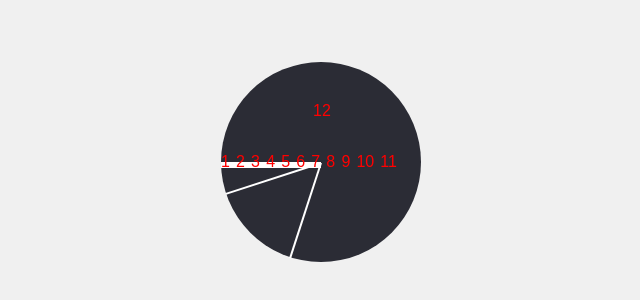
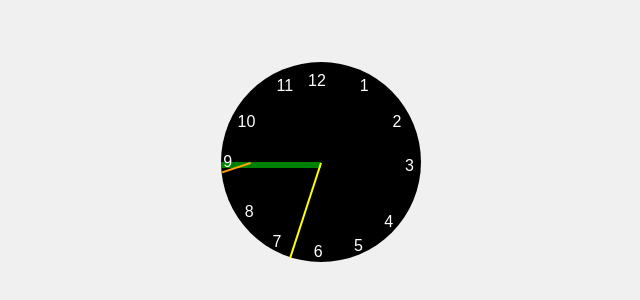
Before and after one commit to ranjanrana1712/clock, a plain HTML site: page index.html in a window 1280 px wide. Shown: the part 238-538 px from the top of the page, without its empty margins (319-959 px from the left). Drawn offline with Linux system fonts and the light colour scheme.

Commit message:
trying to fix clock hand

```diff
--- a/style.css
+++ b/style.css
@@ -18,7 +18,7 @@ body {
     height: 100%;
     display: flex;
     align-items: center;
-    justify-content: space-between;
+    justify-content: space-evenly;
 }
 
 
@@ -30,22 +30,29 @@ body {
     transform-origin: 100%;
     transform: rotate(90deg);
     top: 50%;
+    left: 0%;
 }
 
 
 .hour-hand {
-    background-color: white;
+    background-color: green;
     height: 6px;
+
 }
 .min-hand {
-    background-color: white;
+    background-color: yellow;
     height: 2px;
-    width: 100px
+    width: 100px;
+
 }
 
-.sec-hand {
-    background-color: white;
+.second-hand {
+    background-color: orange;
+    width: 30px;
+    transform-origin: 100% 120%; /* Maintain rotation around the right edge */
 }
+
+
 .clock{
     position: relative;
     width: 200px;
@@ -58,78 +65,65 @@ body {
 .number {
     position: relative;
     transform-origin: 50% 100%;
-    color: red;
+    color: white;
 }
-/* .number-1 {
-    top: 10px;
-    left: 70%;
-    transform: translateX(-50%);
-} */
-/* .number-2 {
-    top: 100px;
-    right: 10px;
-    transform: translateY(-50%);
+.number-1 {
+    top: -38%;
+    transform: translateX(1500%);
+}
+.number-2 {
+    top: -20%;
+    transform: translateX(1710%);
+}
+.number-3 {
+    transform: translateX(1690%);
+    bottom: -2%;
+}
+.number-4 {
+    bottom: -30%;
+    transform: translateX(1298%);
+}
 
-} */
-/* .number-3 {
-    top: 50%;
-    right: 10px;
-    transform: translateY(-50%);
-} */
-/* .number-4 {
-    bottom: 20px;
-    right: 50%;
-    transform: translateX(50%);
-} */
-/*
+
 .number-5 {
-    bottom: 10px;
-    left: 50%;
-    transform: translateX(-50%);
-} */
-/* .number-6 {
-    bottom: 20px;
-    left: 90px;
-    transform: translateY(50%);
+    bottom: -42%;
+    transform: translateX(800%);
+}
+.number-6 {
 
-} */
-/* .number-7 {
-    top: 50%;
-    left: 10px;
-    transform: translateY(-50%);
-} */
+    top: 90px;
+    transform: translateX(190%);
+}
+.number-7 {
+    top: 80px;
+    transform: translateX(-430%);
 
-/* .number-8 {
-    top: 80%;
-    left: 50%;
-    transform: translateX(-50%);
+}
 
-} */
-/* .number-9{
-    top: 50%;
-    left: 10px;
-    transform: translateY(-50%);
-} */
-/* .number-10{
-    bottom: 20px;
-    left: 50%;
-    transform: translateX(-50%);
+.number-8 {
+    transform: translateX(-900%);
+    bottom: -25%;
 
-} */
-/* .number-11{
-    bottom: 10px;
-    right: 50%;
-    transform: translateX(50%);
-
-} */
+}
+.number-9{
+    transform: translateX(-1300%);
+}
+.number-10{
+    transform: translateX(-650%);
+    top: -20%;
+}
+.number-11{
+    transform: translate(-600%);
+    top: -38%;
+}
 .number-12{
-    top: -60px;
+    top: -90px;
     right: 90px;
     transform: translateY(50%);
 }
 
 .circle {
-    background-color: rgb(43, 44, 53);
+    background-color: black;
     width: 200px;
     height: 200px;
     border-radius: 50%;
```
Also changed, not shown: index.html (+2 -2 lines).
